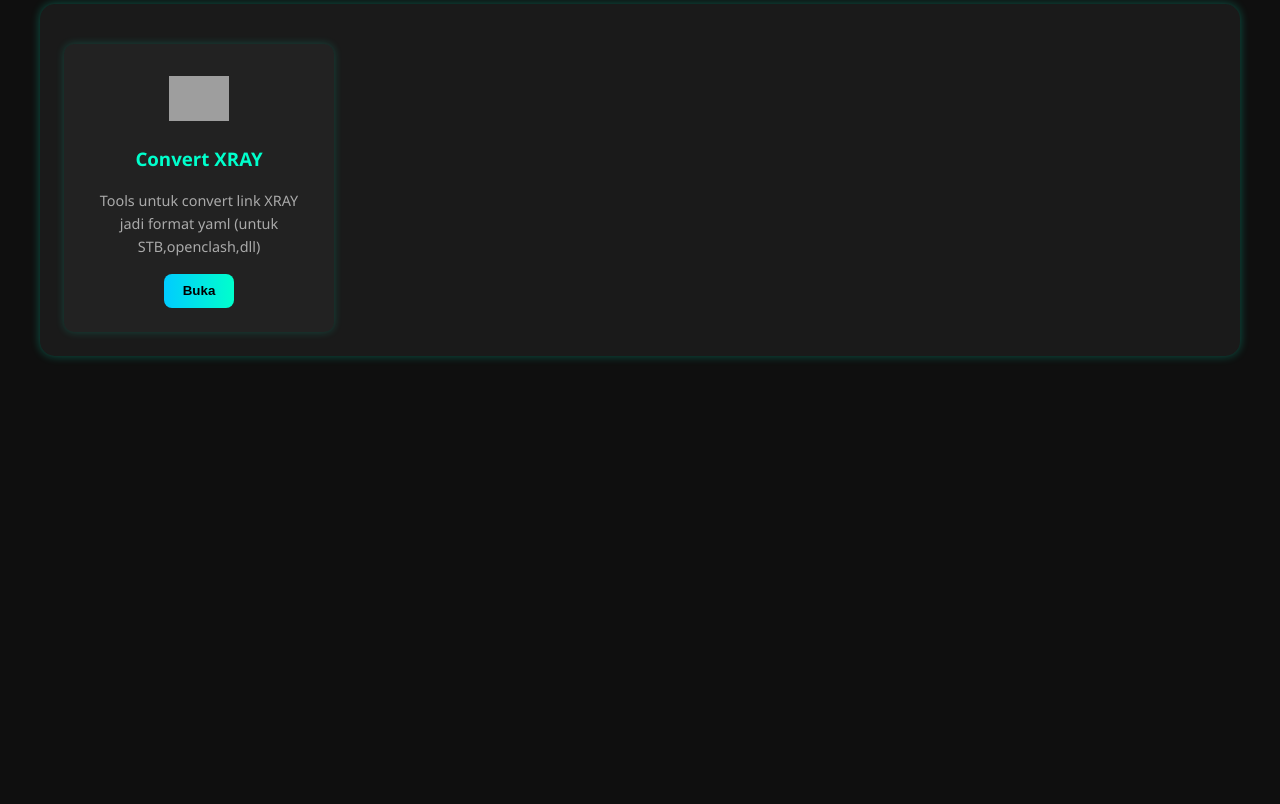
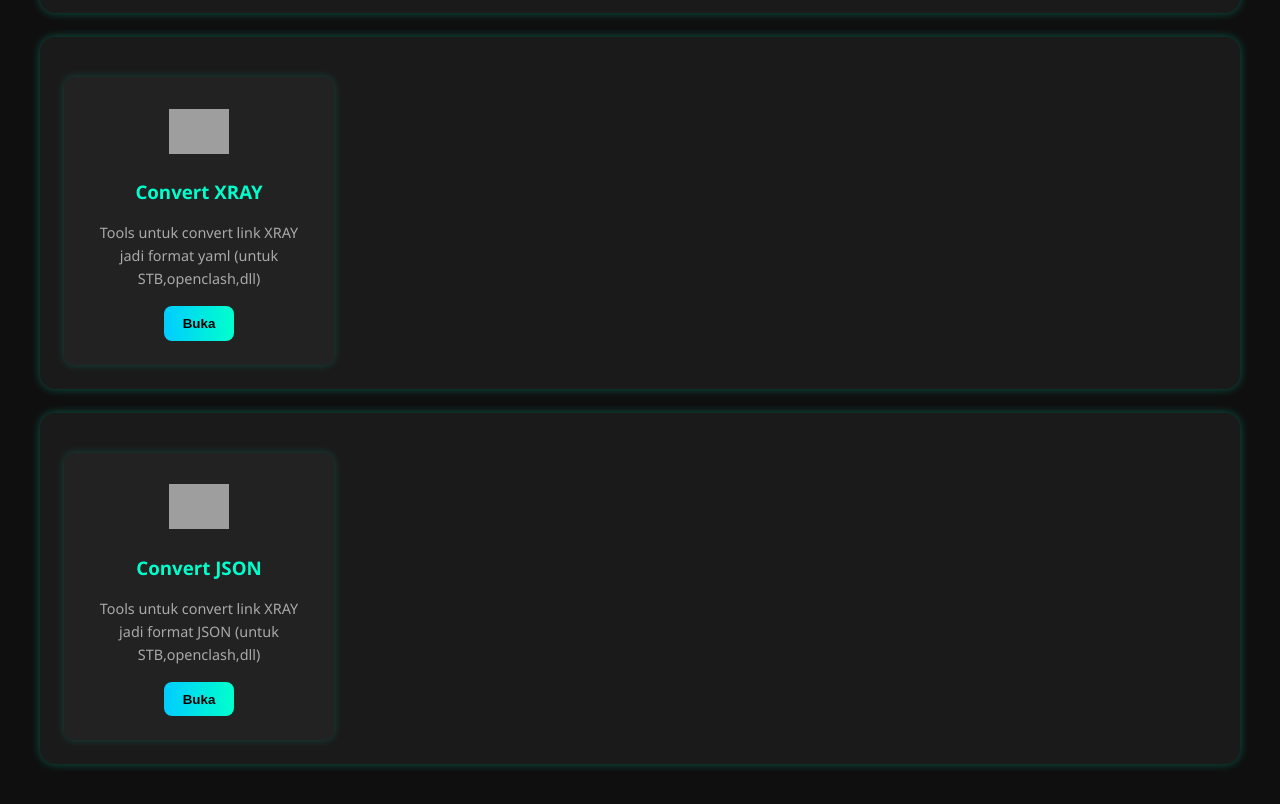
Before and after one commit to p3yx/tester-apk, a plain HTML site: page index.html in a window 1280 px wide. Shown: the part 1017-1821 px from the top of the page. Before the commit the page ends 1413 px from the top, so only its background shows below. Drawn offline with Linux system fonts and the light colour scheme; grey boxes are pictures that could not be loaded.

Commit message:
Upload index.html

```diff
--- a/index.html
+++ b/index.html
@@ -3,7 +3,7 @@
 <head>
   <meta charset="UTF-8" />
   <meta name="viewport" content="width=device-width, initial-scale=1.0"/>
-  <title>VPN & TopUp Store</title>
+  <title>Tools Manager</title>
   <style>
     :root {
       --primary-color: #00ffcc;
@@ -233,6 +233,10 @@
       background-image: url('https://img.icons8.com/?size=100&id=114330&format=png&color=000000');
     }
 
+    .icon-json {
+      background-image: url('https://img.icons8.com/?size=100&id=E6LuCTDk8X6X&format=png&color=000000');
+    }
+
     .icon-bug {
       background-image: url('https://img.icons8.com/?size=100&id=13449&format=png&color=000000');
     }
@@ -265,7 +269,7 @@
     <div class="nav-container">
       <div class="brand">©PeyxDev</div>
       </div>
-      <h2></h2>Tools manage repositori github, Record DNS, Convert XRAY</h2>
+      <h2>Tools Manager</h2>
     </div>
   </header>
 
@@ -298,7 +302,7 @@
       </div>
     </div>
 
-    <!-- VPN Services -->
+    <!-- Github Tools -->
     <div class="dashboard-card" onclick="window.location.href='github.html'">
       <div class="tools-grid">
         <div class="tool-card">
@@ -310,7 +314,7 @@
       </div>
     </div>
 
-    <!-- Internet Packages -->
+    <!-- DNS Record -->
     <div class="dashboard-card" onclick="window.location.href='dns.html'">
       <div class="tools-grid">
         <div class="tool-card">
@@ -322,13 +326,25 @@
       </div>
     </div>
 
-    <!-- Game Top Up -->
+    <!-- Convert Yaml -->
     <div class="dashboard-card" onclick="window.location.href='convert.html'">
       <div class="tools-grid">
         <div class="tool-card">
           <div class="tool-icon icon-game"></div>
           <h3>Convert XRAY</h3>
           <p>Tools untuk convert link XRAY jadi format yaml (untuk STB,openclash,dll)</p>
+          <button class="tool-btn">Buka</button>
+        </div>
+      </div>
+    </div>
+
+    <!-- Convert Json -->
+    <div class="dashboard-card" onclick="window.location.href='convert-json.html'">
+      <div class="tools-grid">
+        <div class="tool-card">
+          <div class="tool-icon icon-json"></div>
+          <h3>Convert JSON</h3>
+          <p>Tools untuk convert link XRAY jadi format JSON (untuk STB,openclash,dll)</p>
           <button class="tool-btn">Buka</button>
         </div>
       </div>
```
